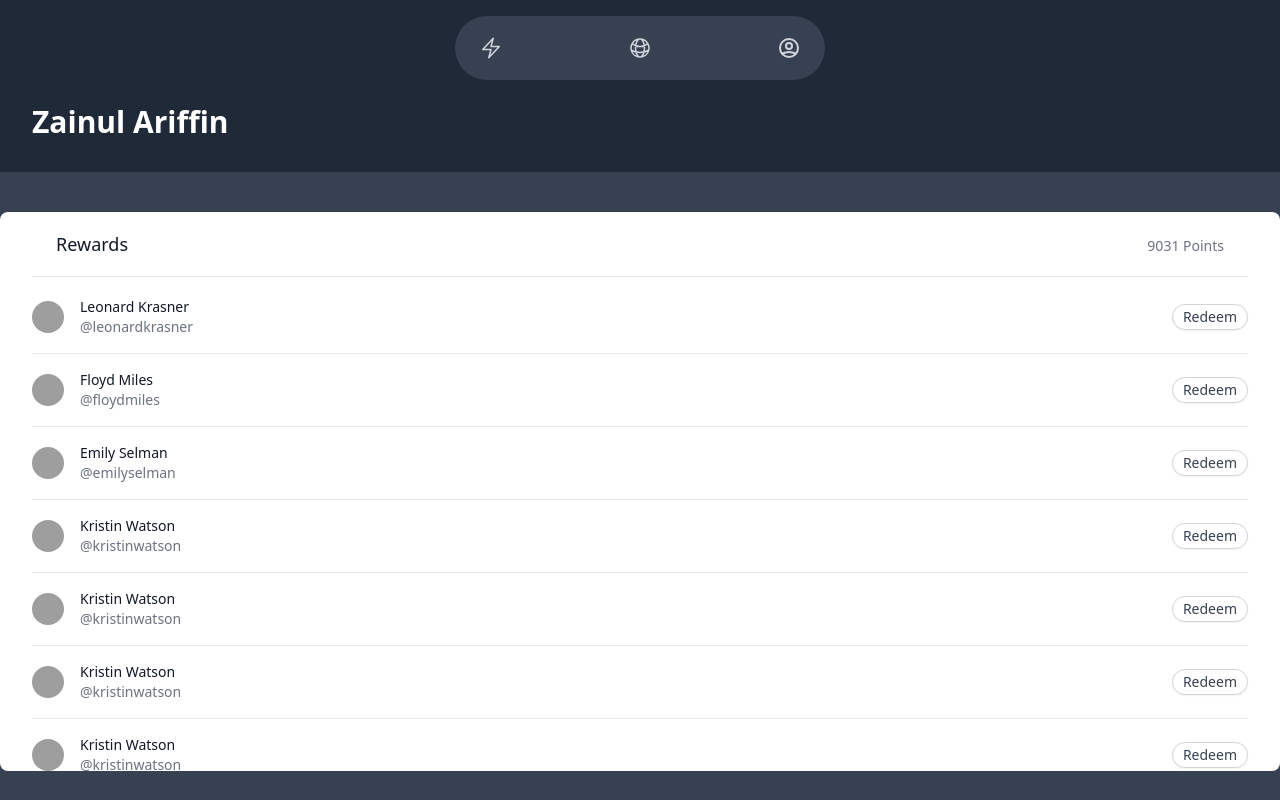
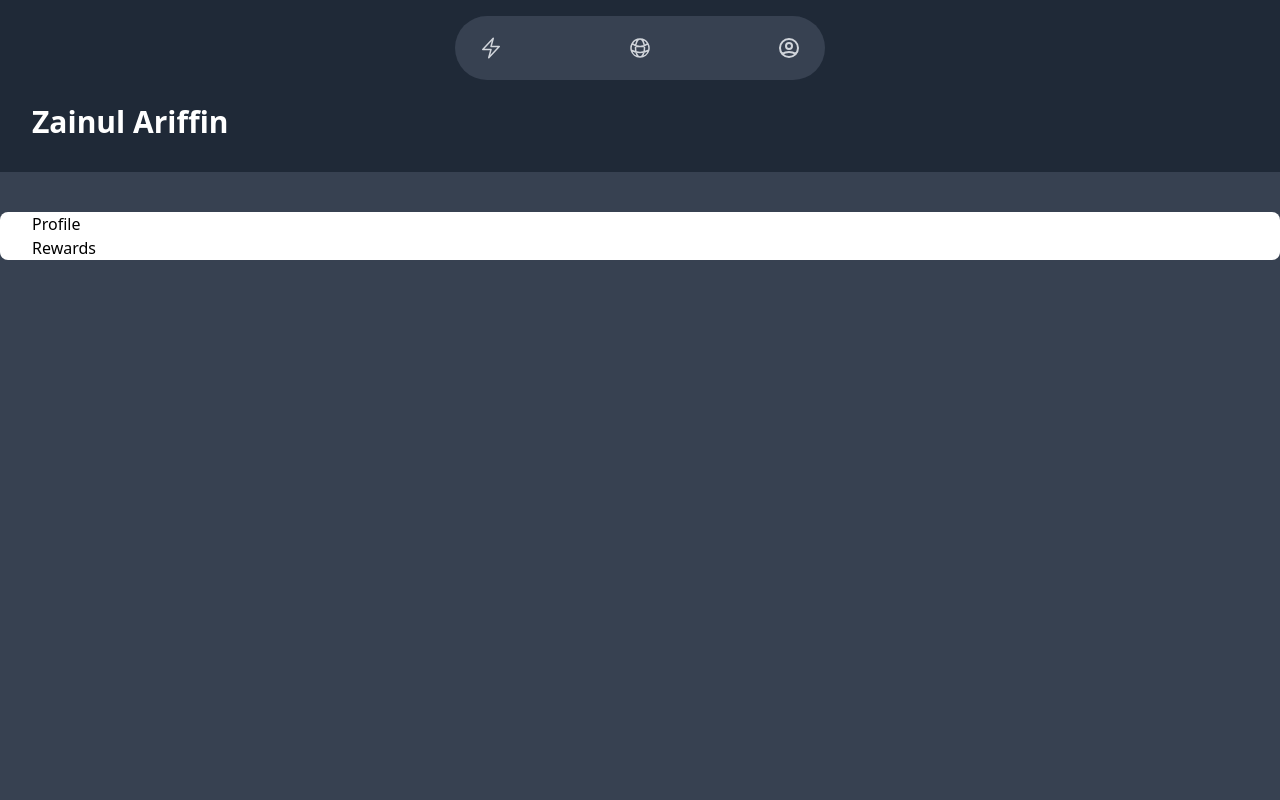
Before and after one commit to zainul1996/sit-hackrift, a Flask app: page /profile in a window 1280 px wide. Run offline with Flask 2, Linux system fonts and the light colour scheme; style sheets or scripts are compiled from the project's sources; parts of the project's set-up code (start-up, migrations or seed data) failed here and were passed over; grey boxes are pictures that could not be loaded.

Commit message:
base profile template

```diff
--- a/templates/profile.html
+++ b/templates/profile.html
@@ -15,34 +15,42 @@
     </div>
 
     <div class="flex-col">
-            <div class="bg-white mt-10 px-4 mx-auto max-w-7xl sm:px-6 lg:px-8 rounded-lg">
+      <div class="px-4 mx-auto mt-10 bg-white rounded-lg max-w-7xl sm:px-6 lg:px-8">
+        <div class="flex flex-col">
+          <div>Profile</div>
+          <div>Rewards</div>
+        </div>
         <!-- heading -->
-                <div class="bg-white px-4 py-5 border-b border-gray-200 sm:px-6">
-                    <div class="-ml-4 -mt-4 flex justify-between items-center flex-wrap sm:flex-nowrap">
-                        <div class="ml-4 mt-4">
-                            <h3 class="text-lg leading-6 font-medium text-gray-900">Rewards</h3>
+        <!-- <div class="px-4 py-5 bg-white border-b border-gray-200 sm:px-6">
+          <div class="flex flex-wrap items-center justify-between -mt-4 -ml-4 sm:flex-nowrap">
+            <div class="mt-4 ml-4">
+              <h3 class="text-lg font-medium leading-6 text-gray-900">Rewards</h3>
             </div>
-                        <div class="ml-4 mt-4 flex-shrink-0">
+            <div class="flex-shrink-0 mt-4 ml-4">
               <p class="mt-1 text-sm text-gray-500">9031 Points</p>
             </div>
           </div>
-                </div>
+        </div> -->
 
         <!-- stack list -->
-                <div class>
+        <!-- <div class>
           <div class="flow-root mt-6">
             <ul role="list" class="-my-5 divide-y divide-gray-200">
               <li class="py-4">
                 <div class="flex items-center space-x-4">
                   <div class="flex-shrink-0">
-                              <img class="h-8 w-8 rounded-full" src="https://images.unsplash.com/photo-1519345182560-3f2917c472ef?ixlib=rb-1.2.1&ixid=eyJhcHBfaWQiOjEyMDd9&auto=format&fit=facearea&facepad=2&w=256&h=256&q=80" alt="">
+                    <img class="w-8 h-8 rounded-full"
+                      src="https://images.unsplash.com/photo-1519345182560-3f2917c472ef?ixlib=rb-1.2.1&ixid=eyJhcHBfaWQiOjEyMDd9&auto=format&fit=facearea&facepad=2&w=256&h=256&q=80"
+                      alt="">
                   </div>
                   <div class="flex-1 min-w-0">
                     <p class="text-sm font-medium text-gray-900 truncate">Leonard Krasner</p>
                     <p class="text-sm text-gray-500 truncate">@leonardkrasner</p>
                   </div>
                   <div>
-                              <a href="#" class="inline-flex items-center shadow-sm px-2.5 py-0.5 border border-gray-300 text-sm leading-5 font-medium rounded-full text-gray-700 bg-white hover:bg-gray-50"> Redeem </a>
+                    <a href="#"
+                      class="inline-flex items-center shadow-sm px-2.5 py-0.5 border border-gray-300 text-sm leading-5 font-medium rounded-full text-gray-700 bg-white hover:bg-gray-50">
+                      Redeem </a>
                   </div>
                 </div>
               </li>
@@ -50,14 +58,18 @@
               <li class="py-4">
                 <div class="flex items-center space-x-4">
                   <div class="flex-shrink-0">
-                              <img class="h-8 w-8 rounded-full" src="https://images.unsplash.com/photo-1463453091185-61582044d556?ixlib=rb-1.2.1&ixid=eyJhcHBfaWQiOjEyMDd9&auto=format&fit=facearea&facepad=2&w=256&h=256&q=80" alt="">
+                    <img class="w-8 h-8 rounded-full"
+                      src="https://images.unsplash.com/photo-1463453091185-61582044d556?ixlib=rb-1.2.1&ixid=eyJhcHBfaWQiOjEyMDd9&auto=format&fit=facearea&facepad=2&w=256&h=256&q=80"
+                      alt="">
                   </div>
                   <div class="flex-1 min-w-0">
                     <p class="text-sm font-medium text-gray-900 truncate">Floyd Miles</p>
                     <p class="text-sm text-gray-500 truncate">@floydmiles</p>
                   </div>
                   <div>
-                              <a href="#" class="inline-flex items-center shadow-sm px-2.5 py-0.5 border border-gray-300 text-sm leading-5 font-medium rounded-full text-gray-700 bg-white hover:bg-gray-50"> Redeem </a>
+                    <a href="#"
+                      class="inline-flex items-center shadow-sm px-2.5 py-0.5 border border-gray-300 text-sm leading-5 font-medium rounded-full text-gray-700 bg-white hover:bg-gray-50">
+                      Redeem </a>
                   </div>
                 </div>
               </li>
@@ -65,14 +77,18 @@
               <li class="py-4">
                 <div class="flex items-center space-x-4">
                   <div class="flex-shrink-0">
-                              <img class="h-8 w-8 rounded-full" src="https://images.unsplash.com/photo-1502685104226-ee32379fefbe?ixlib=rb-1.2.1&ixid=eyJhcHBfaWQiOjEyMDd9&auto=format&fit=facearea&facepad=2&w=256&h=256&q=80" alt="">
+                    <img class="w-8 h-8 rounded-full"
+                      src="https://images.unsplash.com/photo-1502685104226-ee32379fefbe?ixlib=rb-1.2.1&ixid=eyJhcHBfaWQiOjEyMDd9&auto=format&fit=facearea&facepad=2&w=256&h=256&q=80"
+                      alt="">
                   </div>
                   <div class="flex-1 min-w-0">
                     <p class="text-sm font-medium text-gray-900 truncate">Emily Selman</p>
                     <p class="text-sm text-gray-500 truncate">@emilyselman</p>
                   </div>
                   <div>
-                              <a href="#" class="inline-flex items-center shadow-sm px-2.5 py-0.5 border border-gray-300 text-sm leading-5 font-medium rounded-full text-gray-700 bg-white hover:bg-gray-50"> Redeem </a>
+                    <a href="#"
+                      class="inline-flex items-center shadow-sm px-2.5 py-0.5 border border-gray-300 text-sm leading-5 font-medium rounded-full text-gray-700 bg-white hover:bg-gray-50">
+                      Redeem </a>
                   </div>
                 </div>
               </li>
@@ -80,14 +96,18 @@
               <li class="py-4">
                 <div class="flex items-center space-x-4">
                   <div class="flex-shrink-0">
-                              <img class="h-8 w-8 rounded-full" src="https://images.unsplash.com/photo-1500917293891-ef795e70e1f6?ixlib=rb-1.2.1&ixid=eyJhcHBfaWQiOjEyMDd9&auto=format&fit=facearea&facepad=2&w=256&h=256&q=80" alt="">
+                    <img class="w-8 h-8 rounded-full"
+                      src="https://images.unsplash.com/photo-1500917293891-ef795e70e1f6?ixlib=rb-1.2.1&ixid=eyJhcHBfaWQiOjEyMDd9&auto=format&fit=facearea&facepad=2&w=256&h=256&q=80"
+                      alt="">
                   </div>
                   <div class="flex-1 min-w-0">
                     <p class="text-sm font-medium text-gray-900 truncate">Kristin Watson</p>
                     <p class="text-sm text-gray-500 truncate">@kristinwatson</p>
                   </div>
                   <div>
-                              <a href="#" class="inline-flex items-center shadow-sm px-2.5 py-0.5 border border-gray-300 text-sm leading-5 font-medium rounded-full text-gray-700 bg-white hover:bg-gray-50"> Redeem </a>
+                    <a href="#"
+                      class="inline-flex items-center shadow-sm px-2.5 py-0.5 border border-gray-300 text-sm leading-5 font-medium rounded-full text-gray-700 bg-white hover:bg-gray-50">
+                      Redeem </a>
                   </div>
                 </div>
               </li>
@@ -95,14 +115,18 @@
               <li class="py-4">
                 <div class="flex items-center space-x-4">
                   <div class="flex-shrink-0">
-                                <img class="h-8 w-8 rounded-full" src="https://images.unsplash.com/photo-1500917293891-ef795e70e1f6?ixlib=rb-1.2.1&ixid=eyJhcHBfaWQiOjEyMDd9&auto=format&fit=facearea&facepad=2&w=256&h=256&q=80" alt="">
+                    <img class="w-8 h-8 rounded-full"
+                      src="https://images.unsplash.com/photo-1500917293891-ef795e70e1f6?ixlib=rb-1.2.1&ixid=eyJhcHBfaWQiOjEyMDd9&auto=format&fit=facearea&facepad=2&w=256&h=256&q=80"
+                      alt="">
                   </div>
                   <div class="flex-1 min-w-0">
                     <p class="text-sm font-medium text-gray-900 truncate">Kristin Watson</p>
                     <p class="text-sm text-gray-500 truncate">@kristinwatson</p>
                   </div>
                   <div>
-                                <a href="#" class="inline-flex items-center shadow-sm px-2.5 py-0.5 border border-gray-300 text-sm leading-5 font-medium rounded-full text-gray-700 bg-white hover:bg-gray-50"> Redeem </a>
+                    <a href="#"
+                      class="inline-flex items-center shadow-sm px-2.5 py-0.5 border border-gray-300 text-sm leading-5 font-medium rounded-full text-gray-700 bg-white hover:bg-gray-50">
+                      Redeem </a>
                   </div>
                 </div>
               </li>
@@ -110,14 +134,18 @@
               <li class="py-4">
                 <div class="flex items-center space-x-4">
                   <div class="flex-shrink-0">
-                                <img class="h-8 w-8 rounded-full" src="https://images.unsplash.com/photo-1500917293891-ef795e70e1f6?ixlib=rb-1.2.1&ixid=eyJhcHBfaWQiOjEyMDd9&auto=format&fit=facearea&facepad=2&w=256&h=256&q=80" alt="">
+                    <img class="w-8 h-8 rounded-full"
+                      src="https://images.unsplash.com/photo-1500917293891-ef795e70e1f6?ixlib=rb-1.2.1&ixid=eyJhcHBfaWQiOjEyMDd9&auto=format&fit=facearea&facepad=2&w=256&h=256&q=80"
+                      alt="">
                   </div>
                   <div class="flex-1 min-w-0">
                     <p class="text-sm font-medium text-gray-900 truncate">Kristin Watson</p>
                     <p class="text-sm text-gray-500 truncate">@kristinwatson</p>
                   </div>
                   <div>
-                                <a href="#" class="inline-flex items-center shadow-sm px-2.5 py-0.5 border border-gray-300 text-sm leading-5 font-medium rounded-full text-gray-700 bg-white hover:bg-gray-50"> Redeem </a>
+                    <a href="#"
+                      class="inline-flex items-center shadow-sm px-2.5 py-0.5 border border-gray-300 text-sm leading-5 font-medium rounded-full text-gray-700 bg-white hover:bg-gray-50">
+                      Redeem </a>
                   </div>
                 </div>
               </li>
@@ -125,20 +153,24 @@
               <li class="py-4">
                 <div class="flex items-center space-x-4">
                   <div class="flex-shrink-0">
-                                <img class="h-8 w-8 rounded-full" src="https://images.unsplash.com/photo-1500917293891-ef795e70e1f6?ixlib=rb-1.2.1&ixid=eyJhcHBfaWQiOjEyMDd9&auto=format&fit=facearea&facepad=2&w=256&h=256&q=80" alt="">
+                    <img class="w-8 h-8 rounded-full"
+                      src="https://images.unsplash.com/photo-1500917293891-ef795e70e1f6?ixlib=rb-1.2.1&ixid=eyJhcHBfaWQiOjEyMDd9&auto=format&fit=facearea&facepad=2&w=256&h=256&q=80"
+                      alt="">
                   </div>
                   <div class="flex-1 min-w-0">
                     <p class="text-sm font-medium text-gray-900 truncate">Kristin Watson</p>
                     <p class="text-sm text-gray-500 truncate">@kristinwatson</p>
                   </div>
                   <div>
-                                <a href="#" class="inline-flex items-center shadow-sm px-2.5 py-0.5 border border-gray-300 text-sm leading-5 font-medium rounded-full text-gray-700 bg-white hover:bg-gray-50"> Redeem </a>
+                    <a href="#"
+                      class="inline-flex items-center shadow-sm px-2.5 py-0.5 border border-gray-300 text-sm leading-5 font-medium rounded-full text-gray-700 bg-white hover:bg-gray-50">
+                      Redeem </a>
                   </div>
                 </div>
               </li>
             </ul>
           </div>
-                  </div>
+        </div> -->
       </div>
     </div>
   </div>
```
Lines whose indentation alone changed are shown as unchanged.
